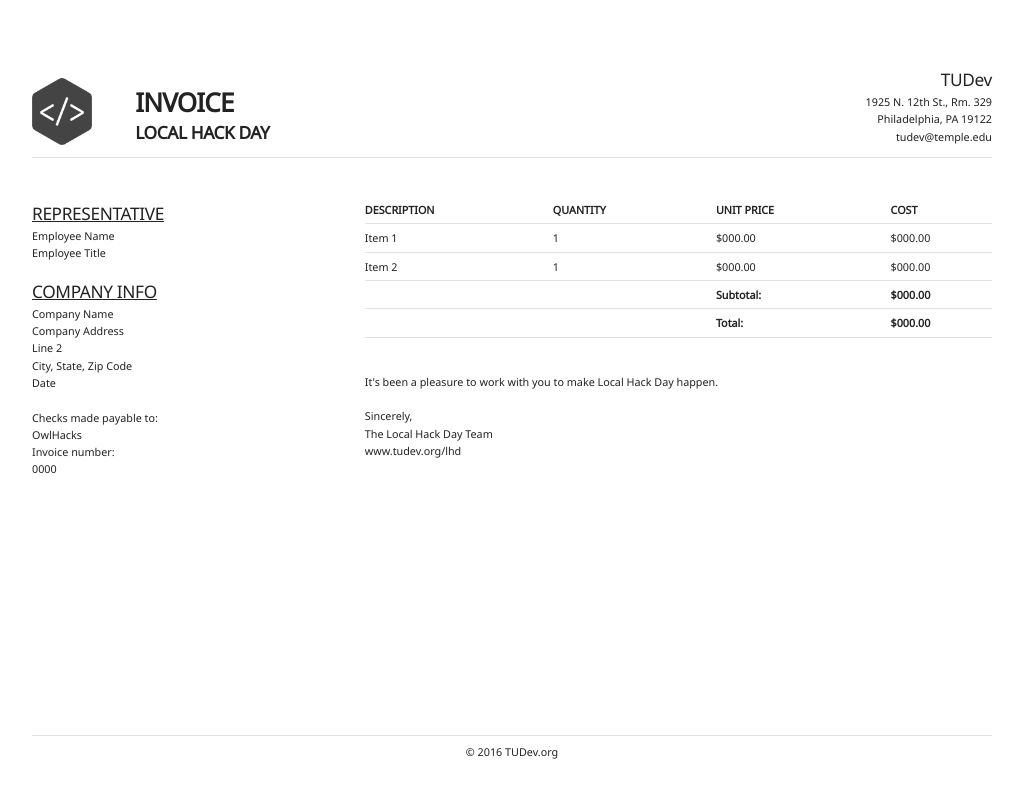
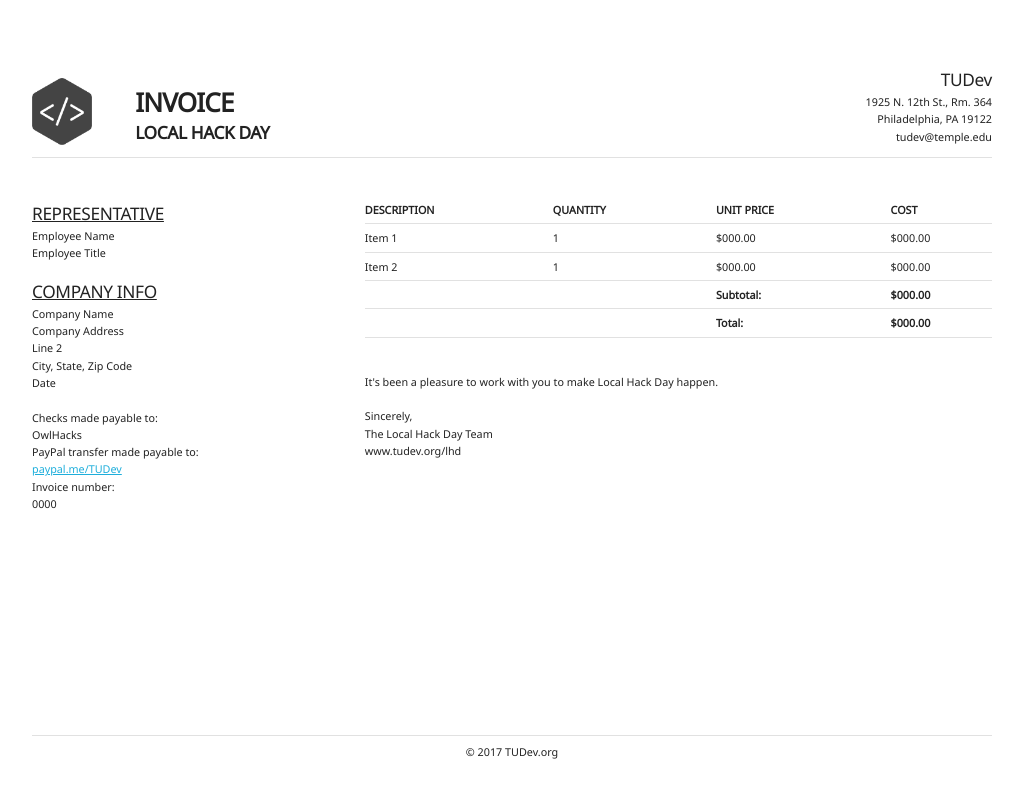
Before and after one commit to tudev/InvoiceTemplate, a plain HTML site: page index.html in a window 1280 px wide. Shown: the whole page, without its empty margins (128-1151 px from the left). Drawn offline with Linux system fonts and the light colour scheme.

Commit message:
changed formatting

```diff
--- a/index.html
+++ b/index.html
@@ -40,7 +40,7 @@
         <h3><b>INVOICE</b></h3><h5><b>LOCAL HACK DAY</b></h5>
       </div>
       <div class="four columns" style="margin-top: 7%; text-align: right;">
-        <h5>TUDev</h5><h6>1925 N. 12th St., Rm. 329</h6><h6>Philadelphia, PA 19122</h6>
+        <h5>TUDev</h5><h6>1925 N. 12th St., Rm. 364</h6><h6>Philadelphia, PA 19122</h6>
         <h6>tudev@temple.edu<h6>
       </div>
     </div><!--end row//-->
@@ -62,6 +62,8 @@
         <br>
         <h6>Checks made payable to:</h6>
         <h6>OwlHacks</h6>
+        <h6>PayPal transfer made payable to:</h6>
+        <h6><a href="http://paypal.me/TUDev">paypal.me/TUDev</a></h6>
         <h6>Invoice number:</h6>
         <h6>0000</h6>
       </div>
@@ -119,7 +121,7 @@
 
     <div class="footer">
       <hr>
-      <h6>© 2016 TUDev.org</h6>
+      <h6>© 2017 TUDev.org</h6>
     </div>
 
   </div>
```
